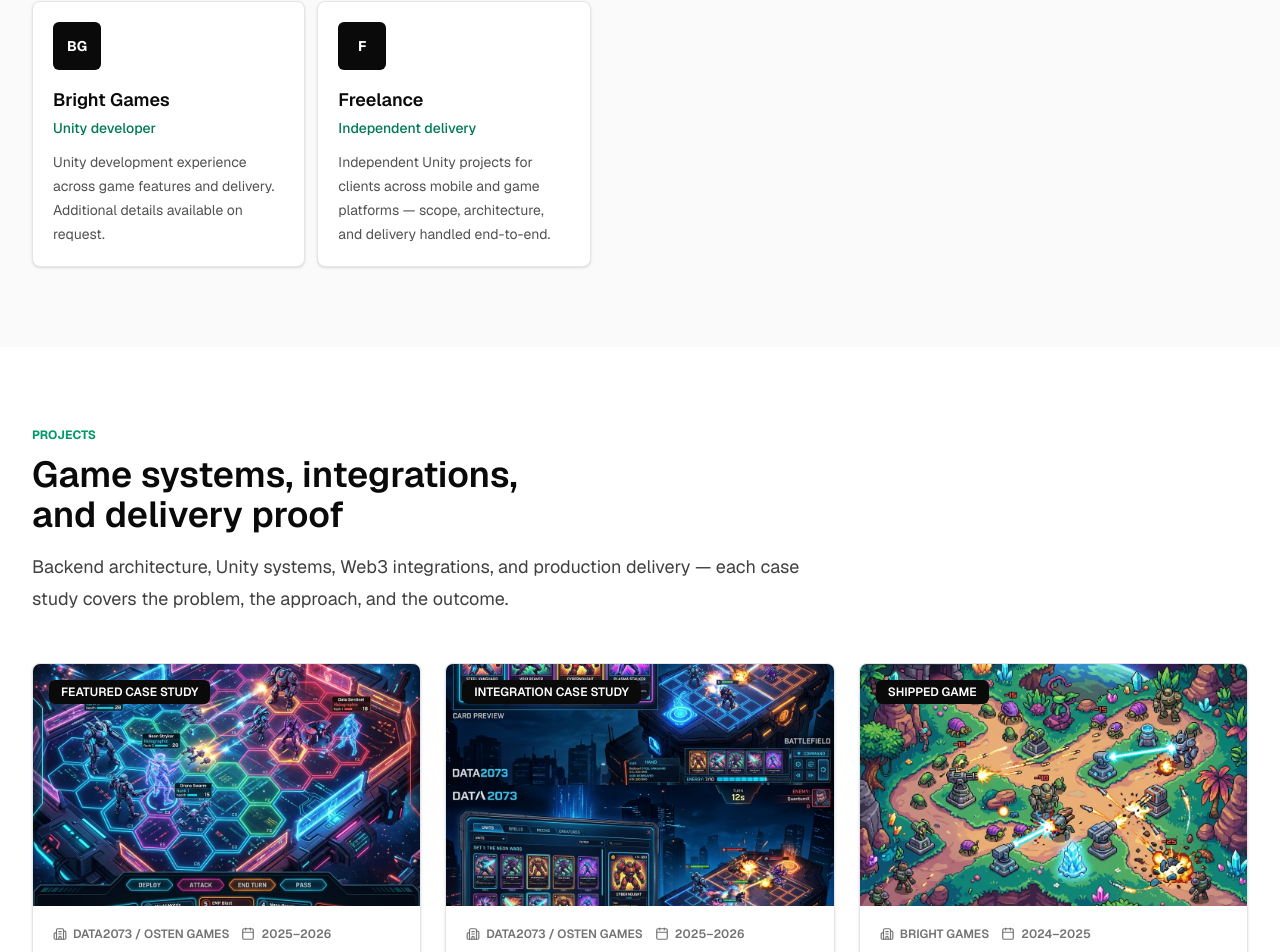
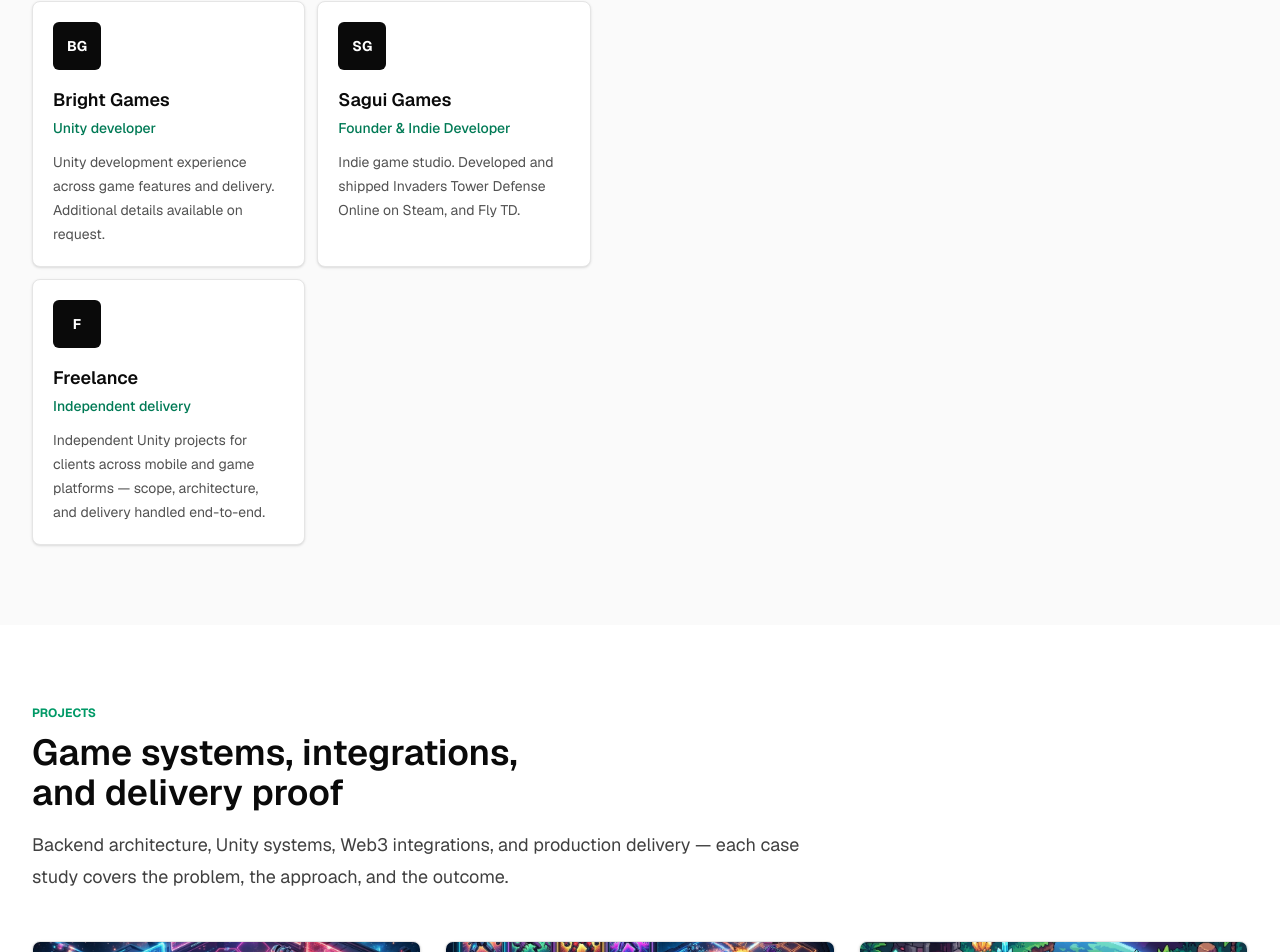
Before and after one commit to matsaraiva/portfolio-matheus-lima, a Next.js app: page / in a window 1280 px wide. Shown: the part 3331-4283 px from the top of the page. Built offline with nearby package versions, Linux system fonts and the light colour scheme; no server answers.

Commit message:
Update company mapping for Invaders TD and Fly TD to Sagui Games

```diff
--- a/src/content/companies.ts
+++ b/src/content/companies.ts
@@ -41,6 +41,12 @@
     name: "Bright Games",
     relationship: "Unity developer",
     note: "Unity development experience across game features and delivery. Additional details available on request.",
+    status: "public",
+  },
+  {
+    name: "Sagui Games",
+    relationship: "Founder & Indie Developer",
+    note: "Indie game studio. Developed and shipped Invaders Tower Defense Online on Steam, and Fly TD.",
     status: "public",
   },
   {
--- a/src/content/projects.ts
+++ b/src/content/projects.ts
@@ -146,7 +146,7 @@
       "Build validation",
       "QA",
     ],
-    company: "Bright Games",
+    company: "Sagui Games",
     year: "2024–2025",
     images: [
       {
@@ -240,7 +240,7 @@
       "Developed Unity/C# gameplay systems covering enemy wave spawning, tower targeting logic, balance tuning via ScriptableObjects, and iterative QA across build cycles.",
     role: "Unity/C# developer working on gameplay systems, wave logic, balance, and QA.",
     tools: ["Unity", "C#", "ScriptableObjects", "Build validation", "QA"],
-    company: "Freelance",
+    company: "Sagui Games",
     year: "2024–2025",
     images: [
       {
```
